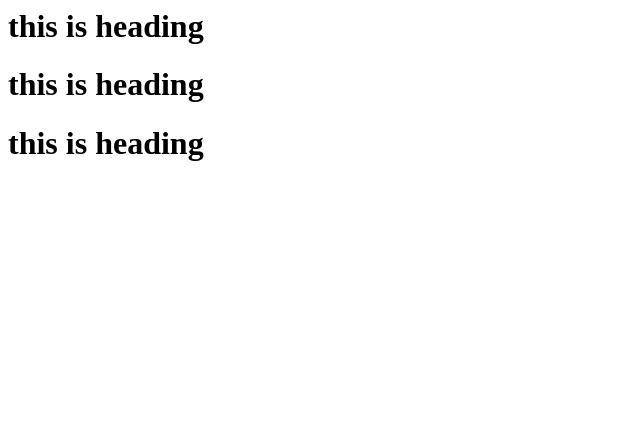
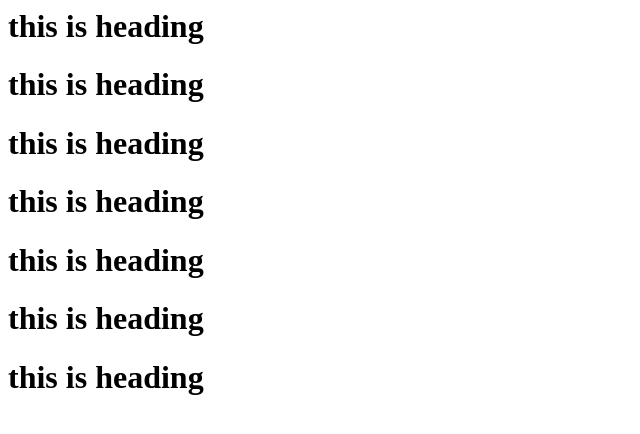
Before and after one commit to imshubhampatel/testing-repo, a plain HTML site: page index.html in a window 1280 px wide. Shown: the whole page, without its empty margins (0-640 px from the left). Drawn offline with Linux system fonts and the light colour scheme.

Commit message:
feat : addedmultileple lines

```diff
--- a/index.html
+++ b/index.html
@@ -1,3 +1,7 @@
 <h1>this is heading</h1>
 <h1>this is heading</h1>
 <h1>this is heading</h1>
+<h1>this is heading</h1>
+<h1>this is heading</h1>
+<h1>this is heading</h1>
+<h1>this is heading</h1>
```
